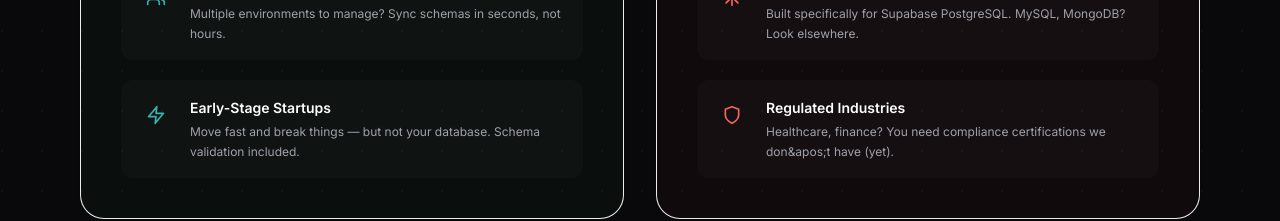
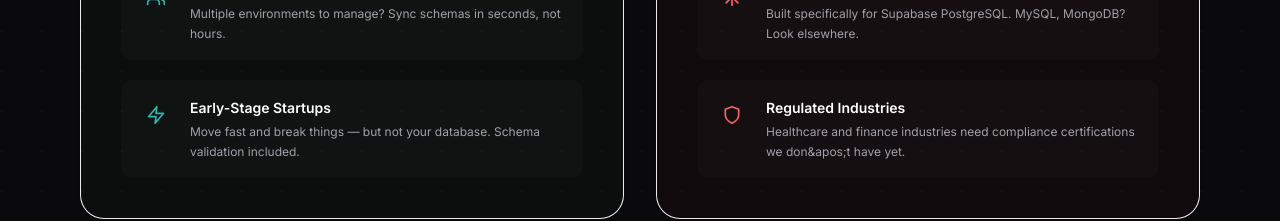
Before and after one commit to WOLFIEEEE/Supabase-Syncer, a Next.js app: page / in a window 1280 px wide. Shown: the part 2100-2321 px from the top of the page. Built offline with nearby package versions, Linux system fonts and the light colour scheme; no server answers.

Commit message:
fix: Remove problematic punctuation from Regulated Industries description
- Changed 'Healthcare, finance?' to 'Healthcare and finance industries'
- Removed parentheses around 'yet' for cleaner text
- Improves readability and prevents rendering issues

```diff
--- a/app/(public)/HomePageClient.tsx
+++ b/app/(public)/HomePageClient.tsx
@@ -747,7 +747,7 @@ export default function HomePageClient() {
                         },
                         {
                           title: 'Regulated Industries',
-                          desc: 'Healthcare, finance? You need compliance certifications we don&apos;t have (yet).',
+                          desc: 'Healthcare and finance industries need compliance certifications we don&apos;t have yet.',
                           iconPath: 'M12 22s8-4 8-10V5l-8-3-8 3v7c0 6 8 10 8 10z'
                         }
                       ].map((item, i) => (
```
